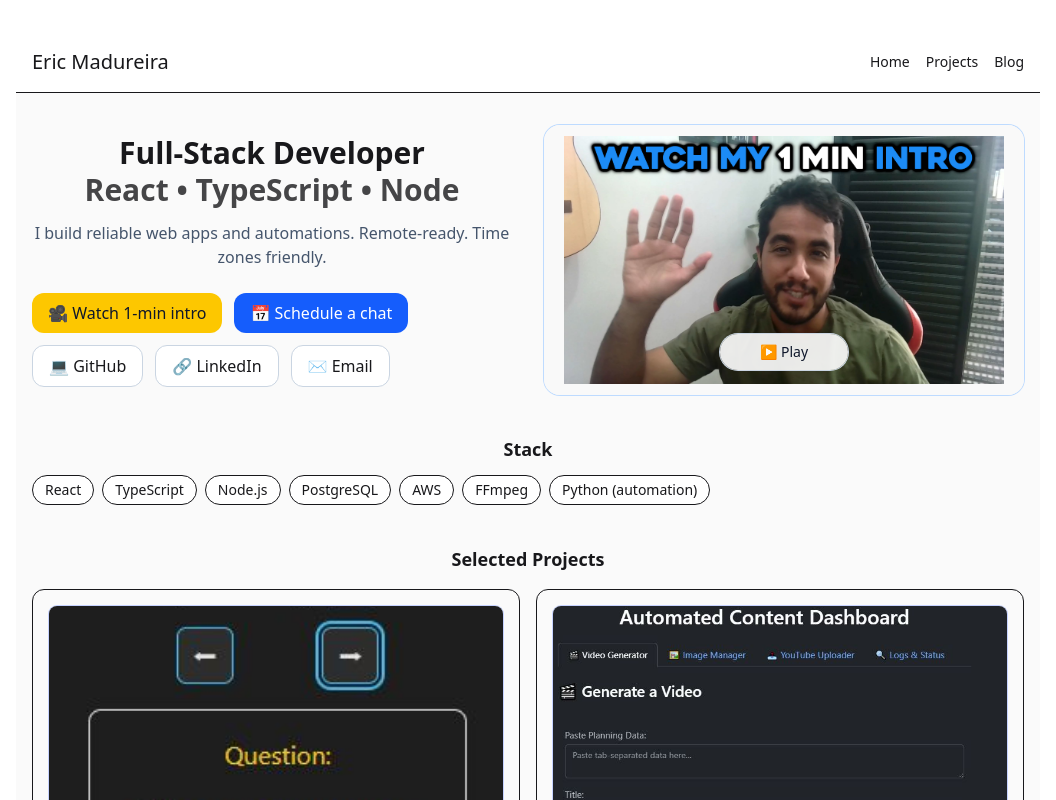
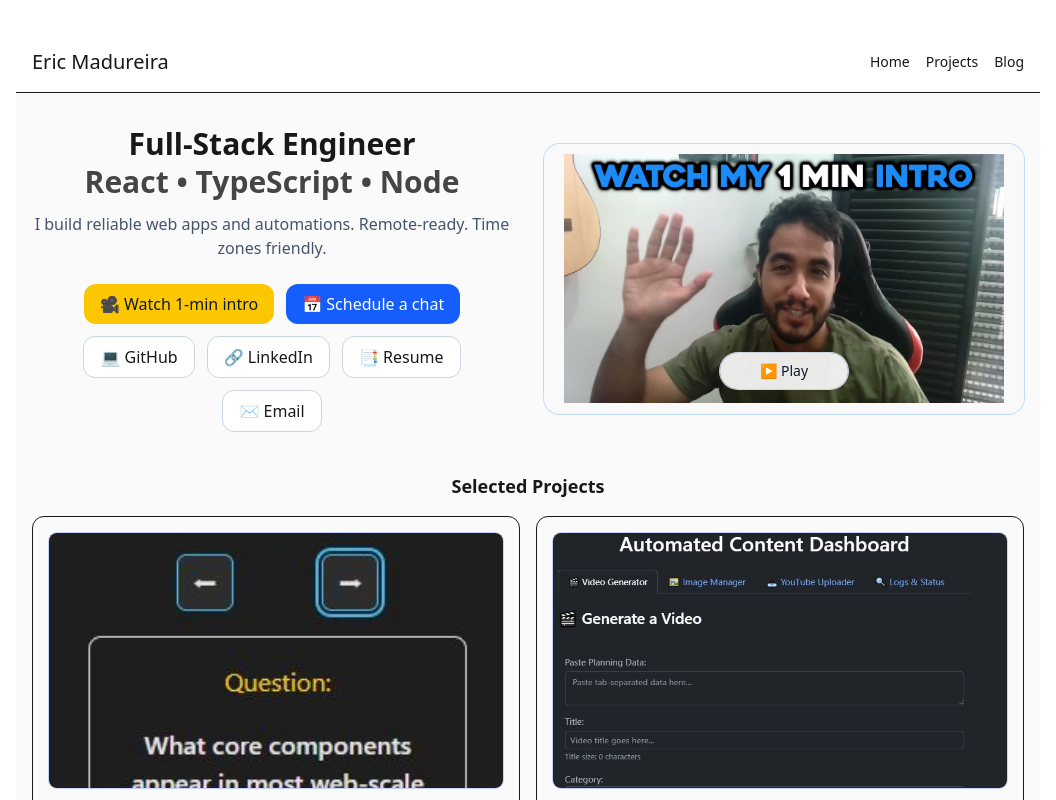
Before and after one commit to ericmadureira/ericmadureira.github.io, a React (Vite) app: page / in a window 1280 px wide. Shown: the top 800 px of the page, without its empty margins (112-1168 px from the left). Built offline with nearby package versions, Linux system fonts and the light colour scheme.

Commit message:
feat: resume link and style fix

```diff
--- a/src/components/Hero.tsx
+++ b/src/components/Hero.tsx
@@ -13,14 +13,14 @@ export default function Hero() {
       {/* Texto + CTAs */}
       <div>
         <p className="text-3xl leading-tight font-semibold">
-          Full-Stack Developer<br />
+          Full-Stack Engineer<br />
           <span className="opacity-80">React • TypeScript • Node</span>
         </p>
         <p className="mt-3 text-slate-600">
           I build reliable web apps and automations. Remote-ready. Time zones friendly.
         </p>
 
-        <div className="mt-6 flex flex-wrap gap-3">
+        <div className="mt-6 flex flex-wrap gap-3 justify-center-safe">
           <a
             href="#intro"
             onClick={play}
@@ -48,6 +48,12 @@ export default function Hero() {
             className="px-4 py-2 rounded-xl border border-slate-300 bg-white hover:bg-white hover:scale-[1.04] transition"
           >
             🔗 LinkedIn
+          </a>
+          <a
+            href="mailto:ericmadu416@gmail.com"
+            className="px-4 py-2 rounded-xl border border-slate-300 bg-white hover:bg-white hover:scale-[1.04] transition"
+          >
+            📑 Resume
           </a>
           <a
             href="mailto:ericmadu416@gmail.com"
--- a/src/pages/Home.tsx
+++ b/src/pages/Home.tsx
@@ -9,15 +9,6 @@ export default function Home() {
   return (
     <div className="space-y-10">
       <Hero />
-
-      <section>
-        <h2 className="text-lg font-semibold mb-3">Stack</h2>
-        <ul className="flex flex-wrap gap-2 text-sm">
-          {techSkills.map(s => (
-            <li key={s} className="px-3 py-1 rounded-full bg-white border">{s}</li>
-          ))}
-        </ul>
-      </section>
 
       <section>
         <h2 className="text-lg font-semibold mb-4">Selected Projects</h2>
@@ -41,6 +32,15 @@ export default function Home() {
       </section>
 
       <section>
+        <h2 className="text-lg font-semibold mb-3">Stack</h2>
+        <ul className="flex flex-wrap gap-2 text-sm">
+          {techSkills.map(s => (
+            <li key={s} className="px-3 py-1 rounded-full bg-white border">{s}</li>
+          ))}
+        </ul>
+      </section>
+
+      <section>
         <h2 className="text-lg font-semibold mb-3">About</h2>
         <p className="text-sm">
           Brazilian dev exploring tech, indie projects, and self-sufficiency 🌿. Passionate about building tools that make life easier.
```
